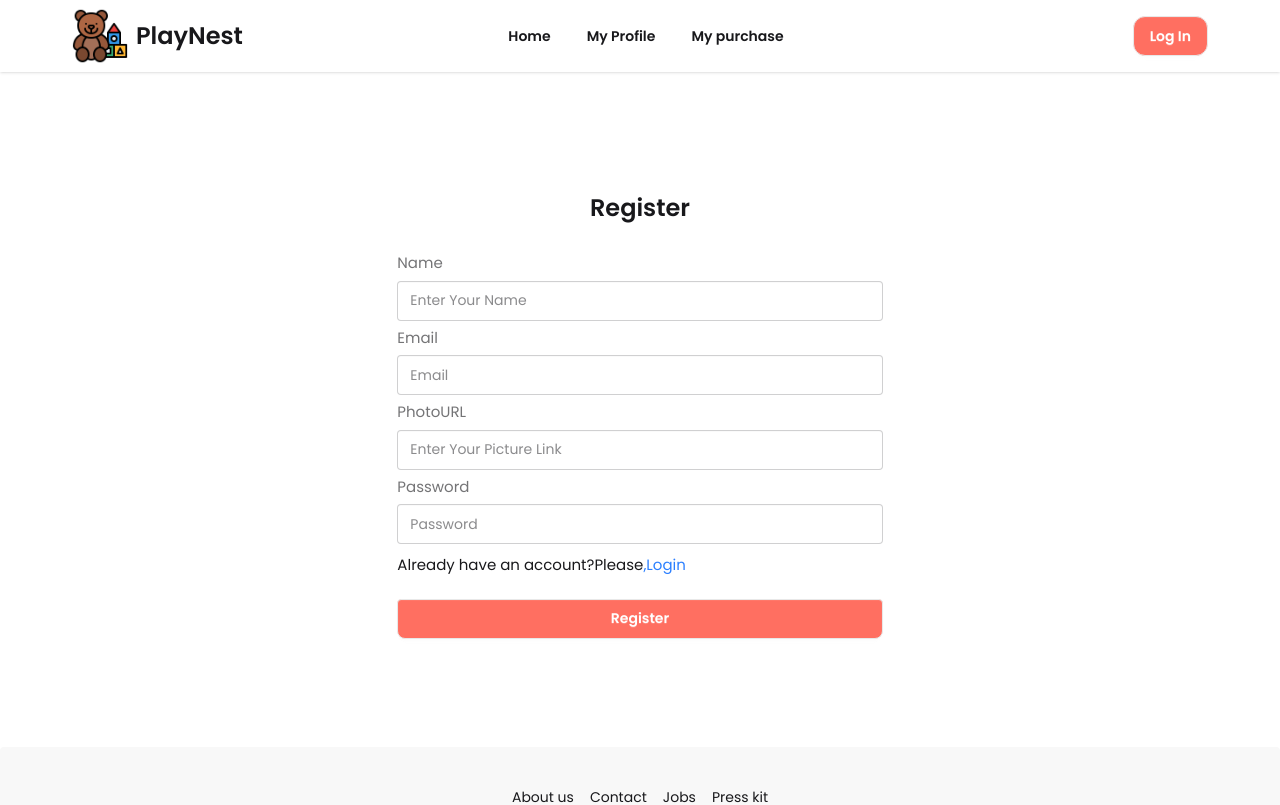
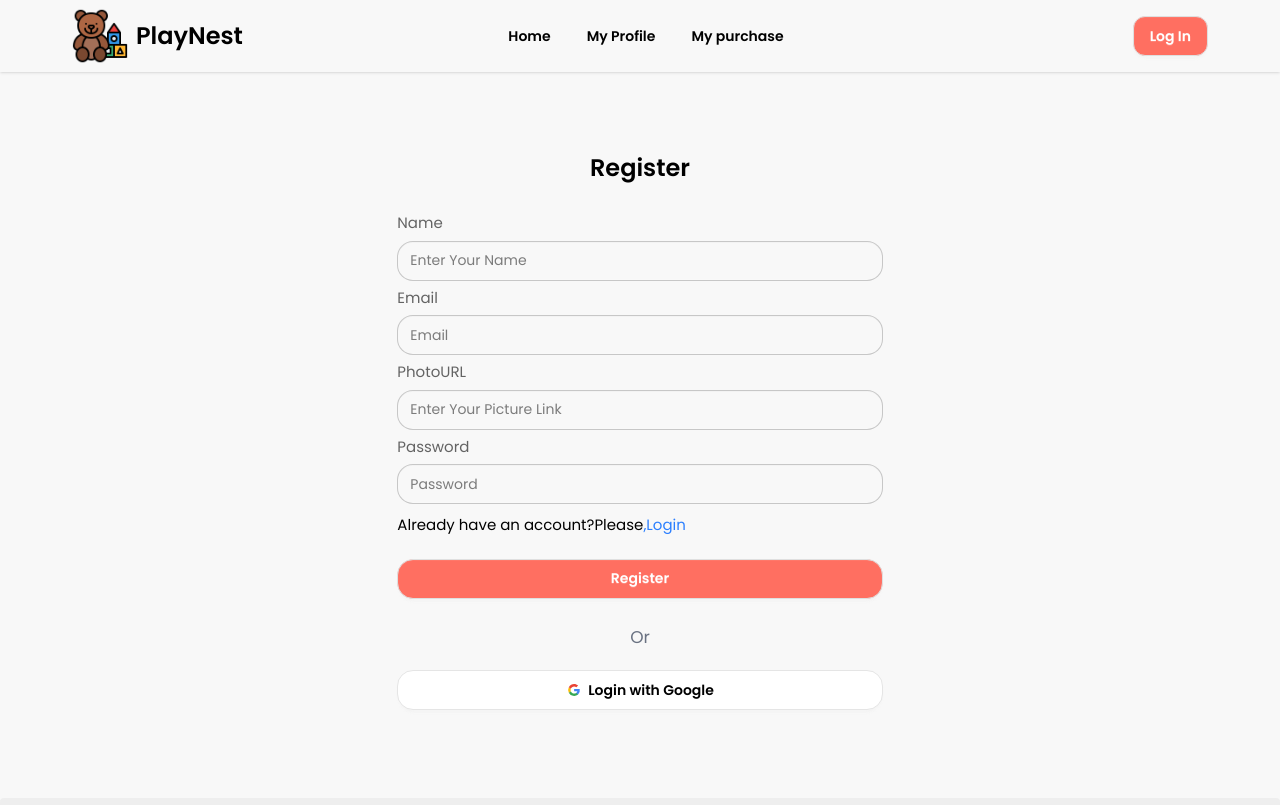
Before and after one commit to Abdullah881485/PlayNest-Project, a React (Vite) app: page /register in a window 1280 px wide. Shown: the top 805 px of the page. Built offline with nearby package versions, Linux system fonts and the light colour scheme; no server answers.

Commit message:
Google Authentication Added

```diff
--- a/index.html
+++ b/index.html
@@ -1,5 +1,5 @@
 <!DOCTYPE html>
-<html lang="en" data-theme="light">
+<html lang="en" data-theme="acid">
   <head>
     <meta charset="UTF-8" />
     <link rel="icon" type="image/svg+xml" href="/vite.svg" />
--- a/src/Layout/MyProfile/MyProfile.jsx
+++ b/src/Layout/MyProfile/MyProfile.jsx
@@ -1,6 +1,10 @@
-import React from "react";
+import React, { use } from "react";
+import { AuthContext } from "../../Provider/AuthContext";
 
 const MyProfile = () => {
+  const { user } = use(AuthContext);
+  // console.log(user.photoURL);
+
   return (
     <div>
       <div className="w-[50%] mx-auto my-20">
@@ -8,12 +12,16 @@ const MyProfile = () => {
         <div className="flex items-center gap-5">
           <img
             className="w-18 rounded-full"
-            src="https://i.ibb.co.com/twmK0082/700674.png"
+            src={`${
+              user
+                ? user.photoURL
+                : "https://static.vecteezy.com/system/resources/previews/000/439/863/original/vector-users-icon.jpg"
+            }`}
             alt=""
           />
           <div className="flex flex-col">
-            <h1 className="text-lg font-bold">MR Ramim</h1>
-            <p className="text-gray-500 text-sm">mdramim@gmail.com</p>
+            <h1 className="text-lg font-bold">{`${user.displayName}`}</h1>
+            <p className="text-gray-500 text-sm">{`${user.email}`}</p>
           </div>
         </div>
         <form>
--- a/src/Layout/ToyDetails/ToyDetails.jsx
+++ b/src/Layout/ToyDetails/ToyDetails.jsx
@@ -60,7 +60,7 @@ const ToyDetails = () => {
 
             <button
               onClick={() => setToyTry(!toyTry)}
-              className="btn bg-[#ff6f61] hover:bg-[#4D96FF] rounded-b-lg font-bold text-white"
+              className="btn bg-[#ff6f61] hover:bg-[#4D96FF]  font-bold text-white"
             >
               Try Now
             </button>
@@ -87,7 +87,7 @@ const ToyDetails = () => {
                 required
               />
 
-              <button className="btn mt-4 bg-[#ff6f61] hover:bg-[#4D96FF] rounded-b-lg font-bold text-white">
+              <button className="btn mt-4 bg-[#ff6f61] hover:bg-[#4D96FF]  font-bold text-white">
                 Try Now
               </button>
             </form>
--- a/src/Provider/AuthProvider.jsx
+++ b/src/Provider/AuthProvider.jsx
@@ -3,15 +3,17 @@ import { AuthContext } from "./AuthContext";
 import {
   createUserWithEmailAndPassword,
   getAuth,
+  GoogleAuthProvider,
   onAuthStateChanged,
   signInWithEmailAndPassword,
+  signInWithPopup,
   signOut,
   updateProfile,
 } from "firebase/auth";
 import app from "../Firebase/firebase.config";
 
 const auth = getAuth(app);
-
+const googleProvider = new GoogleAuthProvider();
 const AuthProvider = ({ children }) => {
   const [user, setUser] = useState(null);
   const [loading, setLoading] = useState(true);
@@ -33,9 +35,13 @@ const AuthProvider = ({ children }) => {
   };
 
   const updateUser = (updatedData) => {
+    setLoading(true);
     return updateProfile(auth.currentUser, updatedData);
   };
-
+  const signInWithGoogle = () => {
+    setLoading(true);
+    return signInWithPopup(auth, googleProvider);
+  };
   useEffect(() => {
     const unSubscribe = onAuthStateChanged(auth, (currentUser) => {
       setUser(currentUser);
@@ -55,6 +61,7 @@ const AuthProvider = ({ children }) => {
     loading,
     setLoading,
     updateUser,
+    signInWithGoogle,
   };
   return <AuthContext value={authData}>{children}</AuthContext>;
 };
--- a/src/components/Header/Header.jsx
+++ b/src/components/Header/Header.jsx
@@ -74,12 +74,13 @@ const Header = () => {
           </div>
           <div className="navbar-end flex  gap-3 items-center">
             {user && (
-              <div
+              <Link
+                to="/myProfile"
                 title={user && user.displayName}
                 className="rounded-full bg-gray-300 cursor-pointer hover:shadow-xl"
               >
                 <img
-                  className="w-12 rounded-full"
+                  className="w-10 rounded-full"
                   src={`${
                     user
                       ? user.photoURL
@@ -87,7 +88,7 @@ const Header = () => {
                   }`}
                   alt=""
                 />
-              </div>
+              </Link>
             )}
             {user ? (
               <button
--- a/src/components/Login/Login.jsx
+++ b/src/components/Login/Login.jsx
@@ -3,7 +3,7 @@ import { Link, useLocation, useNavigate } from "react-router";
 import { AuthContext } from "../../Provider/AuthContext";
 
 const Login = () => {
-  const { signIn } = use(AuthContext);
+  const { signIn, signInWithGoogle } = use(AuthContext);
   const location = useLocation();
   const navigate = useNavigate();
   const handleLogin = (e) => {
@@ -21,6 +21,19 @@ const Login = () => {
       .catch((error) => {
         console.log(error);
         alert("Wrong Email or Password");
+      });
+  };
+
+  const handleGoogleSignIn = () => {
+    signInWithGoogle()
+      .then((result) => {
+        console.log(result.user);
+        // setUser(result.user);
+        alert("Sign In Successfully");
+        navigate(`${location.state ? location.state : "/"}`);
+      })
+      .catch((error) => {
+        console.log(error);
       });
   };
 
@@ -58,10 +71,46 @@ const Login = () => {
         </div>
         <button
           type="submit"
-          className="btn bg-[#ff6f61] hover:bg-[#4D96FF] rounded-b-lg font-bold text-white mt-4"
+          className="btn bg-[#ff6f61] hover:bg-[#4D96FF] font-bold text-white mt-4"
         >
           Login
         </button>
+        <div className="my-5 flex flex-col justify-center items-center gap-5">
+          <p className="text-gray-500 text-[17px] text-center">Or</p>
+          <button
+            onClick={handleGoogleSignIn}
+            className="btn bg-white text-black border-[#e5e5e5] w-full"
+          >
+            <svg
+              aria-label="Google logo"
+              width="16"
+              height="16"
+              xmlns="http://www.w3.org/2000/svg"
+              viewBox="0 0 512 512"
+            >
+              <g>
+                <path d="m0 0H512V512H0" fill="#fff"></path>
+                <path
+                  fill="#34a853"
+                  d="M153 292c30 82 118 95 171 60h62v48A192 192 0 0190 341"
+                ></path>
+                <path
+                  fill="#4285f4"
+                  d="m386 400a140 175 0 0053-179H260v74h102q-7 37-38 57"
+                ></path>
+                <path
+                  fill="#fbbc02"
+                  d="m90 341a208 200 0 010-171l63 49q-12 37 0 73"
+                ></path>
+                <path
+                  fill="#ea4335"
+                  d="m153 219c22-69 116-109 179-50l55-54c-78-75-230-72-297 55"
+                ></path>
+              </g>
+            </svg>
+            Login with Google
+          </button>
+        </div>
       </form>
     </div>
   );
--- a/src/components/Register/Register.jsx
+++ b/src/components/Register/Register.jsx
@@ -3,7 +3,8 @@ import { Link, useNavigate } from "react-router";
 import { AuthContext } from "../../Provider/AuthContext";
 
 const Register = () => {
-  const { createUser, setUser, updateUser } = use(AuthContext);
+  const { createUser, setUser, updateUser, signInWithGoogle } =
+    use(AuthContext);
   const [passError, setPassError] = useState("");
   const navigate = useNavigate();
   const handleRegister = (e) => {
@@ -48,9 +49,21 @@ const Register = () => {
         alert("Email already used");
       });
   };
+  const handleGoogleSignIn = () => {
+    signInWithGoogle()
+      .then((result) => {
+        // console.log(result.user);
+        setUser(result.user);
+        alert("account created");
+        navigate("/");
+      })
+      .catch((error) => {
+        console.log(error);
+      });
+  };
 
   return (
-    <div className="card-body  w-5/12 mx-auto my-20">
+    <div className="card-body  w-5/12 mx-auto my-10">
       <h1 className="text-2xl font-bold text-center my-4">Register</h1>
       <form onSubmit={handleRegister} className="fieldset">
         <label className="label text-[15px]">Name</label>
@@ -98,10 +111,46 @@ const Register = () => {
         </div>
         <button
           type="submit"
-          className="btn bg-[#ff6f61] hover:bg-[#4D96FF] rounded-b-lg font-bold text-white mt-4"
+          className="btn bg-[#ff6f61] hover:bg-[#4D96FF]  font-bold text-white mt-4"
         >
           Register
         </button>
+        <div className="my-5 flex flex-col justify-center items-center gap-5">
+          <p className="text-gray-500 text-[17px] text-center">Or</p>
+          <button
+            onClick={handleGoogleSignIn}
+            className="btn bg-white text-black border-[#e5e5e5] w-full"
+          >
+            <svg
+              aria-label="Google logo"
+              width="16"
+              height="16"
+              xmlns="http://www.w3.org/2000/svg"
+              viewBox="0 0 512 512"
+            >
+              <g>
+                <path d="m0 0H512V512H0" fill="#fff"></path>
+                <path
+                  fill="#34a853"
+                  d="M153 292c30 82 118 95 171 60h62v48A192 192 0 0190 341"
+                ></path>
+                <path
+                  fill="#4285f4"
+                  d="m386 400a140 175 0 0053-179H260v74h102q-7 37-38 57"
+                ></path>
+                <path
+                  fill="#fbbc02"
+                  d="m90 341a208 200 0 010-171l63 49q-12 37 0 73"
+                ></path>
+                <path
+                  fill="#ea4335"
+                  d="m153 219c22-69 116-109 179-50l55-54c-78-75-230-72-297 55"
+                ></path>
+              </g>
+            </svg>
+            Login with Google
+          </button>
+        </div>
       </form>
     </div>
   );
--- a/src/index.css
+++ b/src/index.css
@@ -1,5 +1,8 @@
 @import "tailwindcss";
-@plugin "daisyui"  ;
+@plugin "daisyui";
 * {
   font-family: "Poppins", "Quicksand", "Nunito", sans-serif;
 }
+@plugin "daisyui" {
+  themes: light --default, dark --prefersdark, acid;
+}
```
